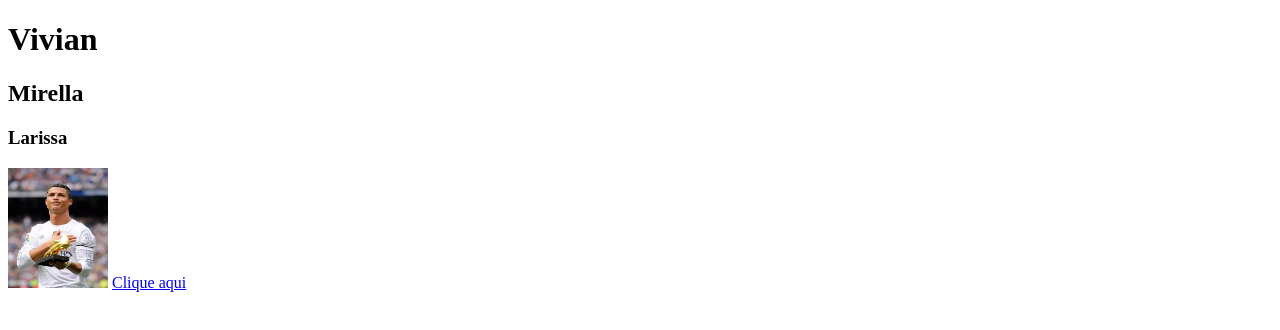
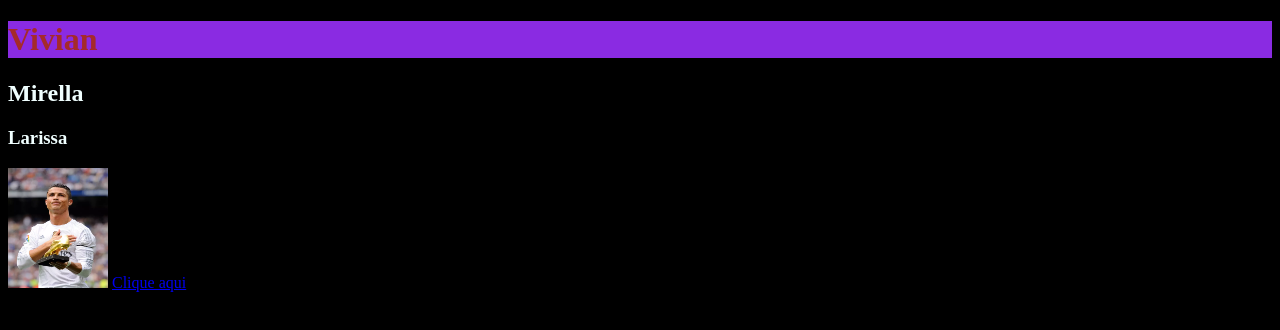
Before and after one commit to vialbrecht/vialbrecht.github.io, a plain HTML site: page index.html in a window 1280 px wide. Drawn offline with Linux system fonts and the light colour scheme.

Commit message:
Add files via upload

```diff
--- a/index.html
+++ b/index.html
@@ -4,6 +4,7 @@
     <meta charset="UTF-8">
     <meta name="viewport" content="width=, initial-scale=1.0">
     <title>Document</title>
+    <link rel="stylesheet" type="text/css" href="style.css" media="screen" />
 </head>
 <body>
     <h1>Vivian</h1>
--- /dev/null
+++ b/style.css
@@ -0,0 +1,9 @@
+body {
+    background-color: black;
+    color: azure;
+}
+
+h1 {
+    color: brown;
+    background-color: blueviolet;
+}
```
